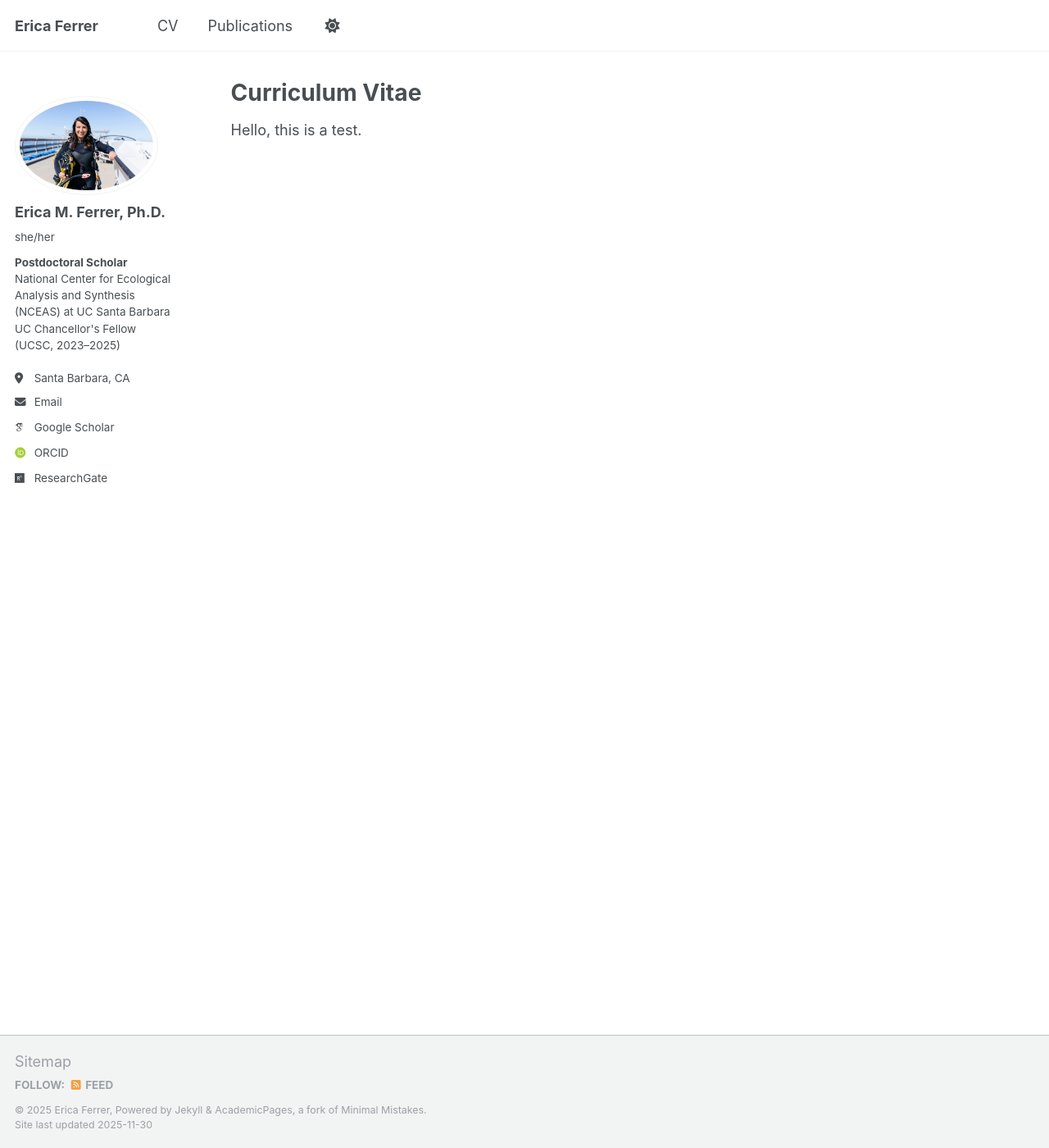
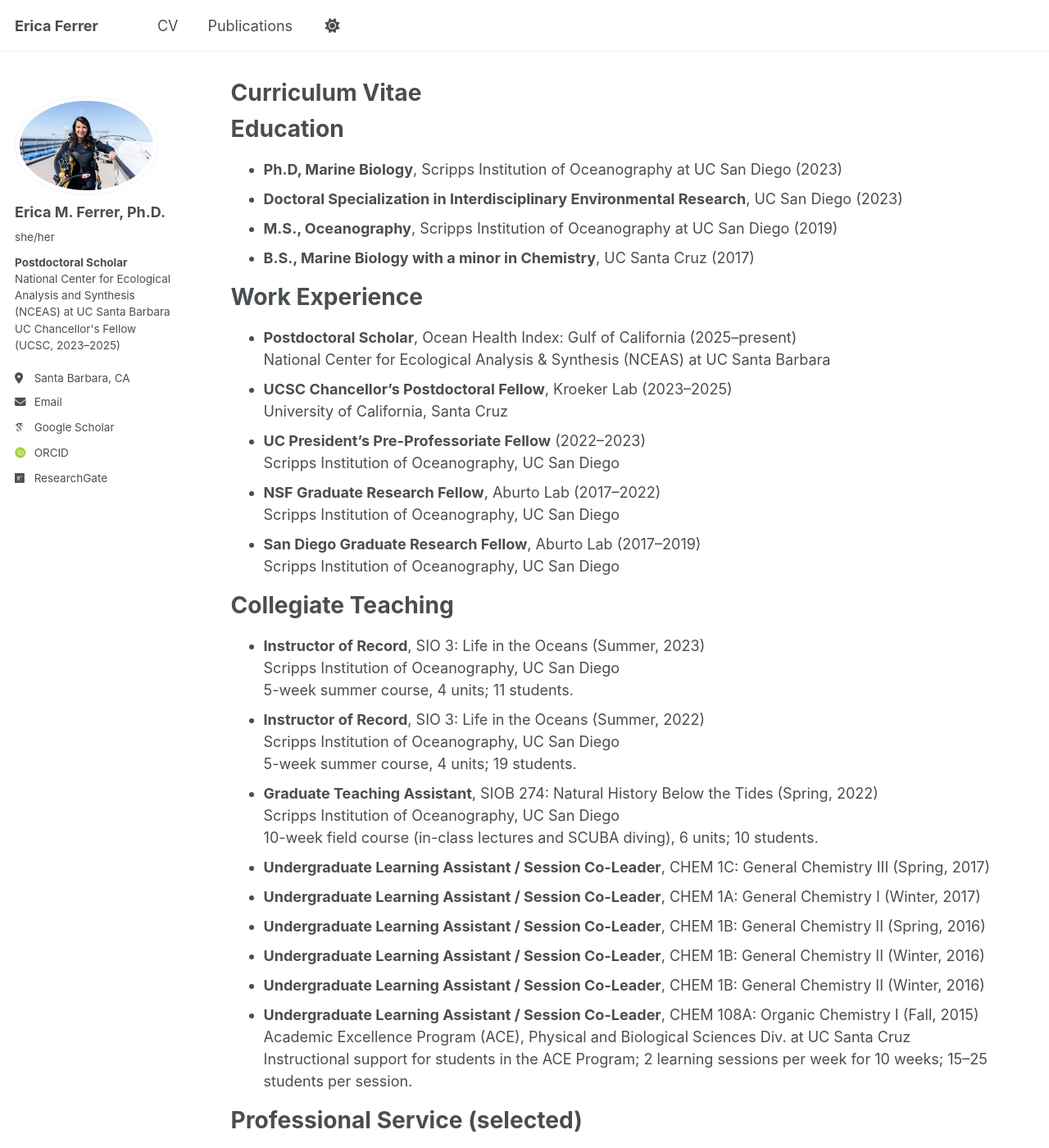
Before and after one commit to emferrer/emferrer.github.io, a Jekyll site: the page built from _pages/cv.md, in a window 1280 px wide and 1400 px high. Shown: the whole window at 82% size. Built offline with Jekyll 4.4.1, drawn with Linux system fonts in a browser that asks for light colours; some web fonts are replaced; a script that is not in the unit is left out; some of the changed text lies outside the part shown.

Commit message:
Update cv.md
Updating CV

```diff
--- a/_pages/cv.md
+++ b/_pages/cv.md
@@ -5,4 +5,57 @@ permalink: /cv/
 author_profile: true
 ---
 
-Hello, this is a test.
+{% include base_path %}
+
+Education
+======
+* <b>Ph.D, Marine Biology</b>, Scripps Institution of Oceanography at UC San Diego (2023)
+* <b>Doctoral Specialization in Interdisciplinary Environmental Research</b>, UC San Diego (2023)
+* <b>M.S., Oceanography</b>, Scripps Institution of Oceanography at UC San Diego (2019)
+* <b>B.S., Marine Biology with a minor in Chemistry</b>, UC Santa Cruz (2017)
+
+
+Work Experience
+======
+* <b>Postdoctoral Scholar</b>, Ocean Health Index: Gulf of California (2025–present) <br>
+  National Center for Ecological Analysis & Synthesis (NCEAS) at UC Santa Barbara
+* <b>UCSC Chancellor’s Postdoctoral Fellow</b>, Kroeker Lab (2023–2025) <br>
+  University of California, Santa Cruz
+* <b>UC President’s Pre-Professoriate Fellow</b> (2022–2023) <br>
+  Scripps Institution of Oceanography, UC San Diego
+* <b>NSF Graduate Research Fellow</b>, Aburto Lab (2017–2022) <br>
+  Scripps Institution of Oceanography, UC San Diego
+* <b>San Diego Graduate Research Fellow</b>, Aburto Lab (2017–2019) <br>
+  Scripps Institution of Oceanography, UC San Diego
+
+
+Collegiate Teaching
+======
+* <b>Instructor of Record</b>, SIO 3: Life in the Oceans (Summer, 2023) <br>
+  Scripps Institution of Oceanography, UC San Diego <br>
+  5-week summer course, 4 units; 11 students.
+* <b>Instructor of Record</b>, SIO 3: Life in the Oceans (Summer, 2022) <br>
+  Scripps Institution of Oceanography, UC San Diego <br>
+  5-week summer course, 4 units; 19 students.
+* <b>Graduate Teaching Assistant</b>, SIOB 274: Natural History Below the Tides (Spring, 2022) <br>
+  Scripps Institution of Oceanography, UC San Diego <br>
+  10-week field course (in-class lectures and SCUBA diving), 6 units; 10 students.
+* <b>Undergraduate Learning Assistant / Session Co-Leader</b>, CHEM 1C: General Chemistry III (Spring, 2017)
+* <b>Undergraduate Learning Assistant / Session Co-Leader</b>, CHEM 1A: General Chemistry I (Winter, 2017)
+* <b>Undergraduate Learning Assistant / Session Co-Leader</b>, CHEM 1B: General Chemistry II (Spring, 2016)
+* <b>Undergraduate Learning Assistant / Session Co-Leader</b>, CHEM 1B: General Chemistry II (Winter, 2016)
+* <b>Undergraduate Learning Assistant / Session Co-Leader</b>, CHEM 1B: General Chemistry II (Winter, 2016)
+* <b>Undergraduate Learning Assistant / Session Co-Leader</b>, CHEM 108A: Organic Chemistry I (Fall, 2015) <br>
+  Academic Excellence Program (ACE), Physical and Biological Sciences Div. at UC Santa Cruz <br>
+  Instructional support for students in the ACE Program; 2 learning sessions per week for 10 weeks; 15–25 students per session.
+
+Professional Service (selected)
+======
+* <b>Co-Founder & Co-Lead, Scripps SCUBA DIVERsity Program</b> (2017–present) <br>
+  Scripps Institution of Oceanography, UC San Diego
+* <b>Co-Founder & Co-Lead, ACCESS Diving Program</b> (2023–2024) <br>
+  University of California, Santa Cruz
+* <b>Member & Co-Organizer, Scripps’ Women and Minorities in Science group (WMIS)</b> (2018–2022) <br>
+  Scripps Institution of Oceanography, UC San Diego
+* <b>Scripps Community Engagement Fellow</b> (2020–2021) <br>
+  (Formerly) Office for Equity, Diversity, and Inclusion at Scripps Institution of Oceanography, UC San Diego
```
